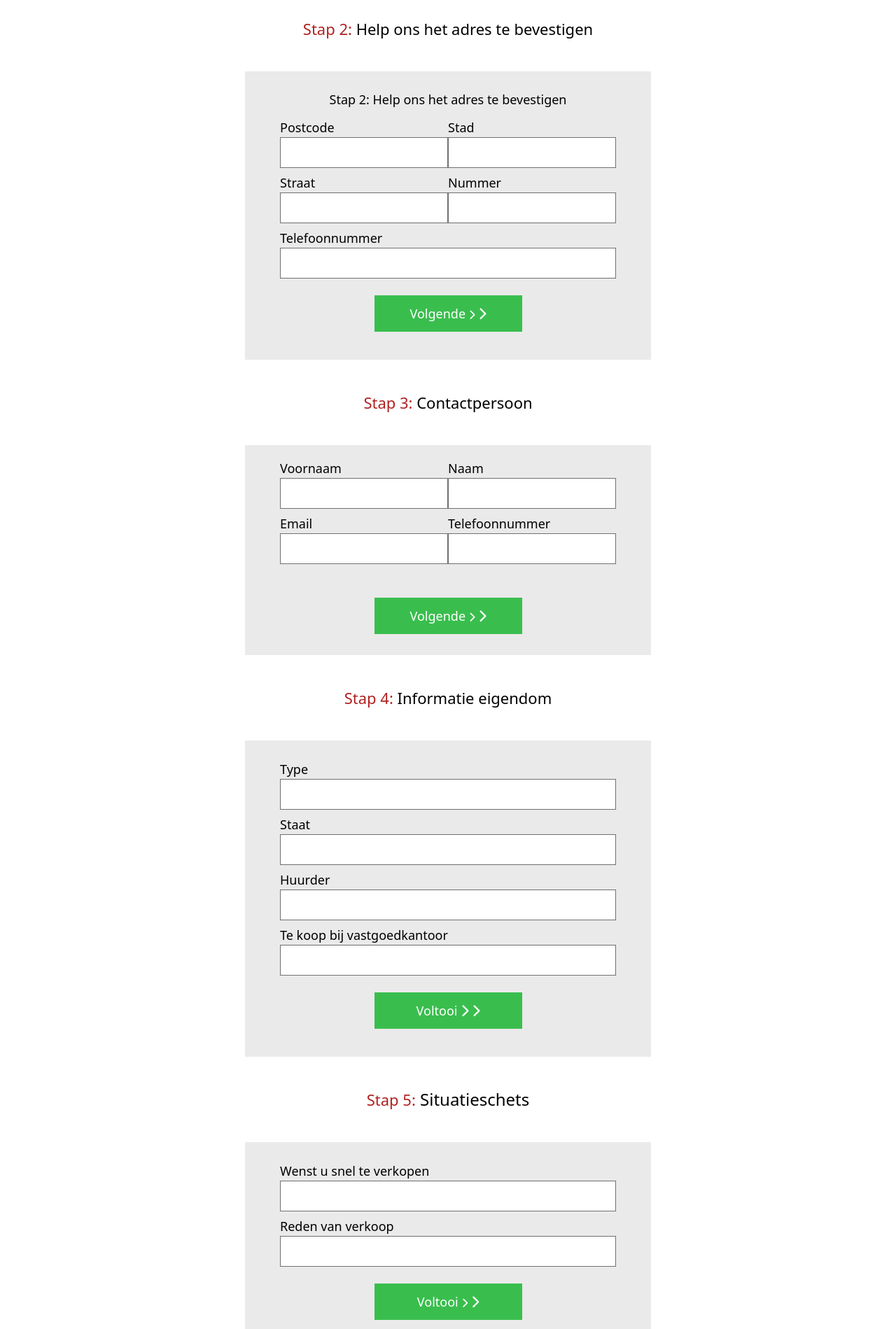
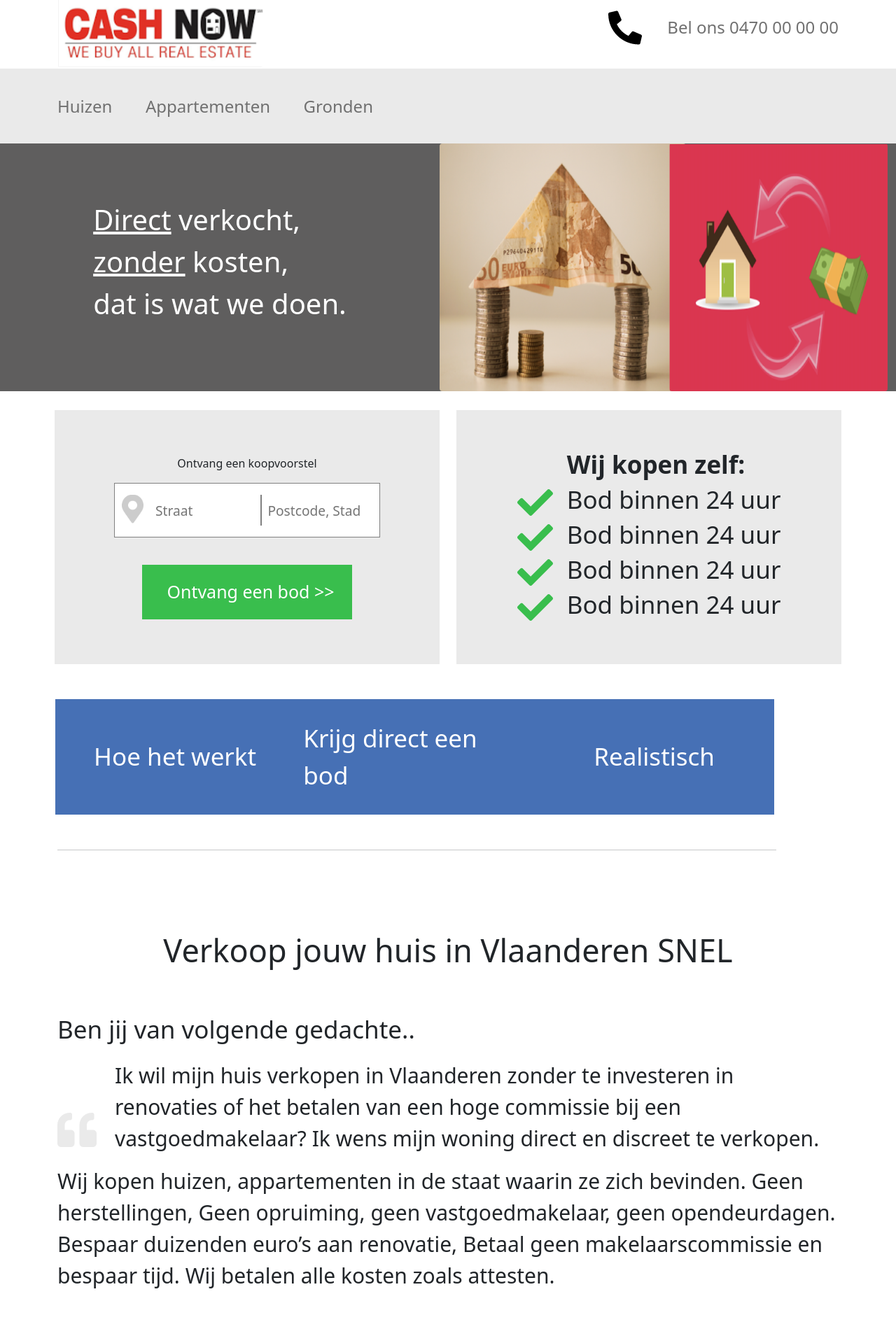
Before and after one commit to usmanmani0/Cash-Now, a React (Create React App) app: page / in a window 1280 px wide. Shown: the part 20-1919 px from the top of the page at 70% size. Built offline with nearby package versions, Linux system fonts and the light colour scheme.

Commit message:
did some changes in Afazl Code

```diff
--- a/src/App.js
+++ b/src/App.js
@@ -1,12 +1,12 @@
 import React from "react";
 import Home from "./pages";
 import "./App.css";
-import Step2 from "./components/Forms/Step2";
+import Form from "./pages/Form";
 function App() {
   return (
     <>
-      {/* <Home /> */}
-      <Step2 />
+      <Home />
+      {/* <Form /> */}
     </>
   );
 }
--- a/src/components/Forms/Step2/index.jsx
+++ b/src/components/Forms/Step2/index.jsx
@@ -1,19 +1,27 @@
-import React from 'react'
-import "../Step2/step2.css"
-import Step3 from '../Step3'
-import Step4 from '../Step4'
-import Step5 from "../Step5"
+import React from "react";
+import { Navbar } from "react-bootstrap";
+import Header from "../../Header/Header";
+import NavBar from "../../Navbar/NavBar";
+import Footer from "../../Footer/Footer";
+import "../Step2/step2.css";
 
 const Step2 = () => {
   return (
     <>
-            <div className="">
+      <Header />
+      <NavBar />
+      <div className="stap_2_wrapper">
         <div className="justify-content-center mt-5">
-                    <div className="step2_heading text-center"><span className="step2_tag">Stap 2:</span> Help ons het adres te bevestigen</div>
+          <div className="step2_heading text-center">
+            <span className="step2_tag">Stap 2:</span> Help ons het adres te
+            bevestigen
+          </div>
         </div>
         <div className="Step2_form_section_wrapper mt-5">
           <div className="d-flex justify-content-center">
-                        <p className="Step2_form_text">Stap 2: Help ons het adres te bevestigen</p>
+            <p className="Step2_form_text">
+              Stap 2: Help ons het adres te bevestigen
+            </p>
           </div>
           <div className="Step2_feilds_wrapper">
             <div className="d-flex justify-content-between mobile_view">
@@ -53,32 +61,18 @@ const Step2 = () => {
               </div>
             </div>
             <div className="d-flex justify-content-center mt-4">
-                            <button className="step2_btn">Volgende <i class='fas fa-chevron-right Step2_btn_arrow'></i> <i class='fas fa-chevron-right btn_arrow'></i></button>
-                        </div>
-
+              <button className="step2_btn">
+                Volgende <i class="fas fa-chevron-right Step2_btn_arrow"></i>{" "}
+                <i class="fas fa-chevron-right btn_arrow"></i>
+              </button>
             </div>
           </div>
         </div>
-            <div className="mt-5">
-                <Step3 />
-                {/* <Step4 /> */}
-                {/* <Step5 /> */}
-            </div>
-            <div className="mt-5">
-                {/* <Step3 /> */}
-                <Step4 />
-                {/* <Step5 /> */}
-            </div>
-            <div className="mt-5">
-                {/* <Step3 /> */}
-                {/* <Step4 /> */}
-                <Step5 />
       </div>
 
+      <Footer />
+    </>
+  );
+};
 
-
-        </>
-    )
-}
-
-export default Step2
+export default Step2;
--- a/src/components/Forms/Step2/step2.css
+++ b/src/components/Forms/Step2/step2.css
@@ -7,6 +7,9 @@
   width: 580px;
   margin: auto;
   background-color: #eaeaea;
+}
+.stap_2_wrapper{
+  margin-bottom: 30px;
 }
 .Step2_form_text {
   font-size: 18px;
--- a/src/components/Forms/Step3/index.jsx
+++ b/src/components/Forms/Step3/index.jsx
@@ -1,15 +1,21 @@
-import React from 'react'
-import "../Step3/step3.css"
+import React from "react";
+import "../Step3/step3.css";
+import Header from "../../Header/Header";
+import NavBar from "../../Navbar/NavBar";
+import Footer from "../../Footer/Footer";
 
 const Step3 = () => {
   return (
     <>
-            <div className="">
+      <Header />
+      <NavBar />
+      <div className="stap_3_wrapper">
         <div className="d-flex justify-content-center mt-5">
-                    <div className="step3_heading"><span className="step3_tag">Stap 3:</span> Contactpersoon</div>
+          <div className="step3_heading">
+            <span className="step3_tag">Stap 3:</span> Contactpersoon
+          </div>
         </div>
         <div className="Step3_form_section_wrapper mt-5">
-
           <div className="Step3_feilds_wrapper">
             <div className="d-flex justify-content-between mobile_view">
               <div>
@@ -41,17 +47,18 @@ const Step3 = () => {
             </div>
 
             <div className="d-flex justify-content-center mt-5">
-                            <button className="step3_btn">Volgende <i class='fas fa-chevron-right Step3_btn_arrow'></i> <i class='fas fa-chevron-right btn_arrow'></i></button>
+              <button className="step3_btn">
+                Volgende <i class="fas fa-chevron-right Step3_btn_arrow"></i>{" "}
+                <i class="fas fa-chevron-right btn_arrow"></i>
+              </button>
             </div>
-
           </div>
         </div>
       </div>
 
+      <Footer />
+    </>
+  );
+};
 
-
-        </>
-    )
-}
-
-export default Step3
+export default Step3;
--- a/src/components/Forms/Step3/step3.css
+++ b/src/components/Forms/Step3/step3.css
@@ -2,6 +2,9 @@
   margin: 0px;
   padding: 0px;
   box-sizing: border-box;
+}
+.stap_3_wrapper{
+  margin-bottom: 50px;
 }
 .Step3_form_section_wrapper {
   width: 580px;
--- a/src/components/Forms/Step4/index.jsx
+++ b/src/components/Forms/Step4/index.jsx
@@ -1,19 +1,22 @@
-import React from 'react'
-import "../Step4/step4.css"
-import Step3 from '../Step3'
+import React from "react";
+import "../Step4/step4.css";
+import Header from "../../Header/Header";
+import NavBar from "../../Navbar/NavBar";
+import Footer from "../../Footer/Footer";
 
 const Step4 = () => {
   return (
     <>
-            <div className="">
+      <Header />
+      <NavBar />
+      <div className="stap_4_wrapper">
         <div className="d-flex justify-content-center mt-5">
-                    <div className="step2_heading"><span className="step2_tag">Stap 4:</span> Informatie eigendom</div>
+          <div className="step2_heading">
+            <span className="step2_tag">Stap 4:</span> Informatie eigendom
+          </div>
         </div>
         <div className="Step4_form_section_wrapper mt-5">
-
           <div className="Step4_feilds_wrapper">
-
-
             <div className="mt-2">
               <div>
                 <div className="Step4_input_label">Type</div>
@@ -34,25 +37,27 @@ const Step4 = () => {
                 </div>
               </div>
               <div className="mt-2">
-                                <div className="Step4_input_label">Te koop bij vastgoedkantoor</div>
+                <div className="Step4_input_label">
+                  Te koop bij vastgoedkantoor
+                </div>
                 <div className="Step4_Telefoonnummer">
                   <input type="text" />
                 </div>
               </div>
             </div>
             <div className="d-flex justify-content-center mt-4">
-                            <button className="step2_btn">Voltooi  <i class='fas fa-chevron-right btn_arrow'></i> <i class='fas fa-chevron-right btn_arrow'></i></button>
+              <button className="step2_btn">
+                Voltooi <i class="fas fa-chevron-right btn_arrow"></i>{" "}
+                <i class="fas fa-chevron-right btn_arrow"></i>
+              </button>
             </div>
-
           </div>
         </div>
       </div>
 
+      <Footer />
+    </>
+  );
+};
 
-
-
-        </>
-    )
-}
-
-export default Step4
+export default Step4;
--- a/src/components/Forms/Step4/step4.css
+++ b/src/components/Forms/Step4/step4.css
@@ -2,6 +2,9 @@
   margin: 0px;
   padding: 0px;
   box-sizing: border-box;
+}
+.stap_4_wrapper{
+  margin-bottom: 50px;
 }
 .Step4_form_section_wrapper {
   width: 580px;
--- a/src/components/Forms/Step5/index.jsx
+++ b/src/components/Forms/Step5/index.jsx
@@ -1,22 +1,28 @@
-import React from 'react'
-import "../Step5/step5.css"
-import Step3 from '../Step3'
+import React from "react";
+import "../Step5/step5.css";
+import Header from "../../Header/Header";
+import NavBar from "../../Navbar/NavBar";
+import Footer from "../../Footer/Footer";
+import { Nav } from "react-bootstrap";
 
 const Step5 = () => {
   return (
     <>
-            <div className="">
+      <Header />
+      <NavBar />
+      <div className="stap_5_wrapper">
         <div className="d-flex justify-content-center mt-5">
-                    <div className="step5_heading"><span className="step2_tag">Stap 5:</span> Situatieschets</div>
+          <div className="step5_heading">
+            <span className="step2_tag">Stap 5:</span> Situatieschets
+          </div>
         </div>
         <div className="Step5_form_section_wrapper mt-5">
-
           <div className="Step5_feilds_wrapper">
-
-
             <div className="mt-2">
               <div>
-                                <div className="Step5_input_label">Wenst u snel te verkopen </div>
+                <div className="Step5_input_label">
+                  Wenst u snel te verkopen{" "}
+                </div>
                 <div className="Step5_Telefoonnummer">
                   <input type="text" />
                 </div>
@@ -27,22 +33,20 @@ const Step5 = () => {
                   <input type="text" />
                 </div>
               </div>
-
-
             </div>
             <div className="d-flex justify-content-center mt-4">
-                            <button className="step2_btn">Voltooi  <i class='fas fa-chevron-right Step5_btn_arrow'></i> <i class='fas fa-chevron-right btn_arrow'></i></button>
+              <button className="step2_btn">
+                Voltooi <i class="fas fa-chevron-right Step5_btn_arrow"></i>{" "}
+                <i class="fas fa-chevron-right btn_arrow"></i>
+              </button>
             </div>
-
           </div>
         </div>
       </div>
 
+      <Footer />
+    </>
+  );
+};
 
-
-
-        </>
-    )
-}
-
-export default Step5
+export default Step5;
--- a/src/components/Forms/Step5/step5.css
+++ b/src/components/Forms/Step5/step5.css
@@ -2,6 +2,9 @@
   margin: 0px;
   padding: 0px;
   box-sizing: border-box;
+}
+.stap_5_wrapper{
+  margin-bottom: 50px;
 }
 .Step5_form_section_wrapper {
   width: 580px;
--- /dev/null
+++ b/src/pages/Form.js
@@ -0,0 +1,18 @@
+import React from "react";
+import Step2 from "../components/Forms/Step2/index";
+import Step3 from "../components/Forms/Step3/index";
+import Step4 from "../components/Forms/Step4";
+import Step5 from "../components/Forms/Step5";
+
+function Form() {
+  return (
+    <>
+      <Step2 />
+      <Step3 />
+      <Step4 />
+      <Step5 />
+    </>
+  );
+}
+
+export default Form;
--- a/src/pages/index.js
+++ b/src/pages/index.js
@@ -1,5 +1,5 @@
 import Header from "../components/Header/Header";
-import Navbar from "../components/Navbar/Navbar";
+import NavBar from "../components/Navbar/NavBar";
 import HeaderSection from "../components/HeaderSection/HeaderSection";
 import WebPageTwo from "../components/Webpagetwo/WebPageTwo";
 import WebPageThree from "../components/Webpagethree/WebPageThree";
@@ -16,7 +16,7 @@ function Home() {
   return (
     <>
       <Header />
-      <Navbar />
+      <NavBar />
       <HeaderSection />
       <WebPageTwo />
       <WebPageThree />
```
Also changed, not shown: src/components/Navbar/NavBar.jsx (renamed from src/components/Navbar/Navbar.jsx). Lines whose indentation alone changed are shown as unchanged.
